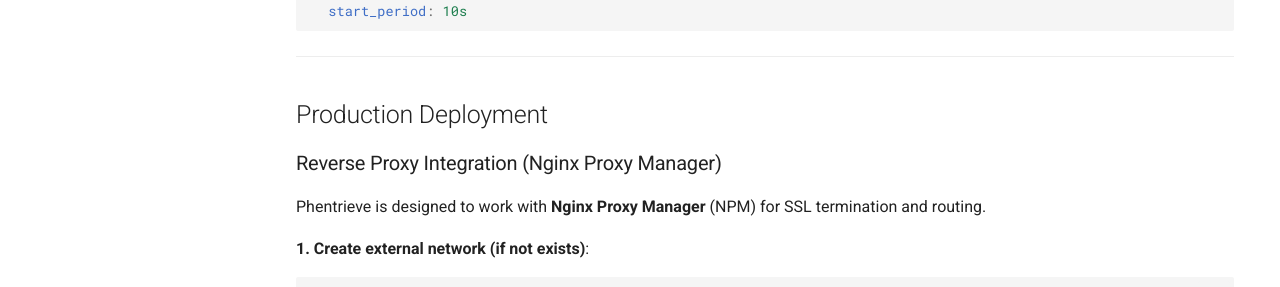
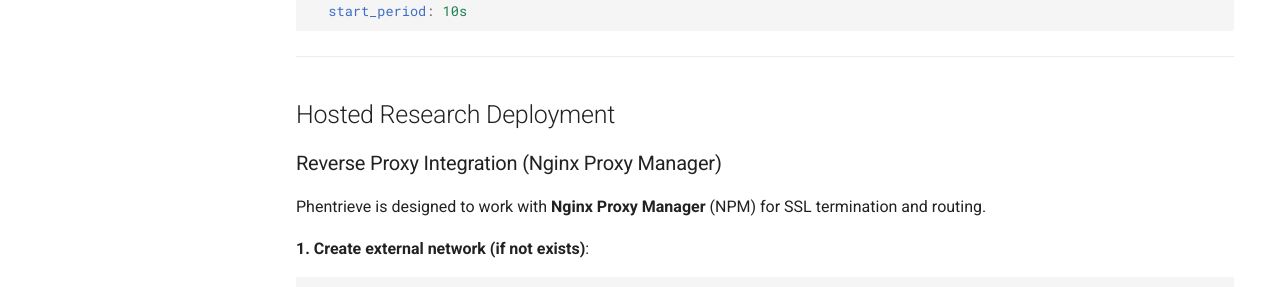
Before and after one commit to berntpopp/phentrieve, an MkDocs documentation site: the page built from docs/DOCKER-DEPLOYMENT.md, in a window 1280 px wide and 900 px high, scrolled down 7939 px. Shown: the part 160-447 px from the top of the window. Built offline with MkDocs 1.6.1 and Material for MkDocs 9.7.7, drawn with Linux system fonts in a browser that asks for light colours; comment, search, counter and statistics services are not loaded.

```diff
--- a/docs/DOCKER-DEPLOYMENT.md
+++ b/docs/DOCKER-DEPLOYMENT.md
@@ -379,7 +379,7 @@ healthcheck:
 
 ---
 
-## Production Deployment
+## Hosted Research Deployment
 
 ### Reverse Proxy Integration (Nginx Proxy Manager)
 
--- a/pyproject.toml
+++ b/pyproject.toml
@@ -274,6 +274,8 @@ dev = [
     # Security scanning
     "pip-audit>=2.9.0",  # Python dependency vulnerability scanner
     "bandit[toml,sarif]>=1.9.0",  # Python SAST with TOML config and SARIF output
+    "mkdocs-glightbox>=0.5.2",
+    "mkdocs-material>=9.7.6",
 ]
 
 [tool.semantic_release]
```
Also changed, not shown: 1 other file.
